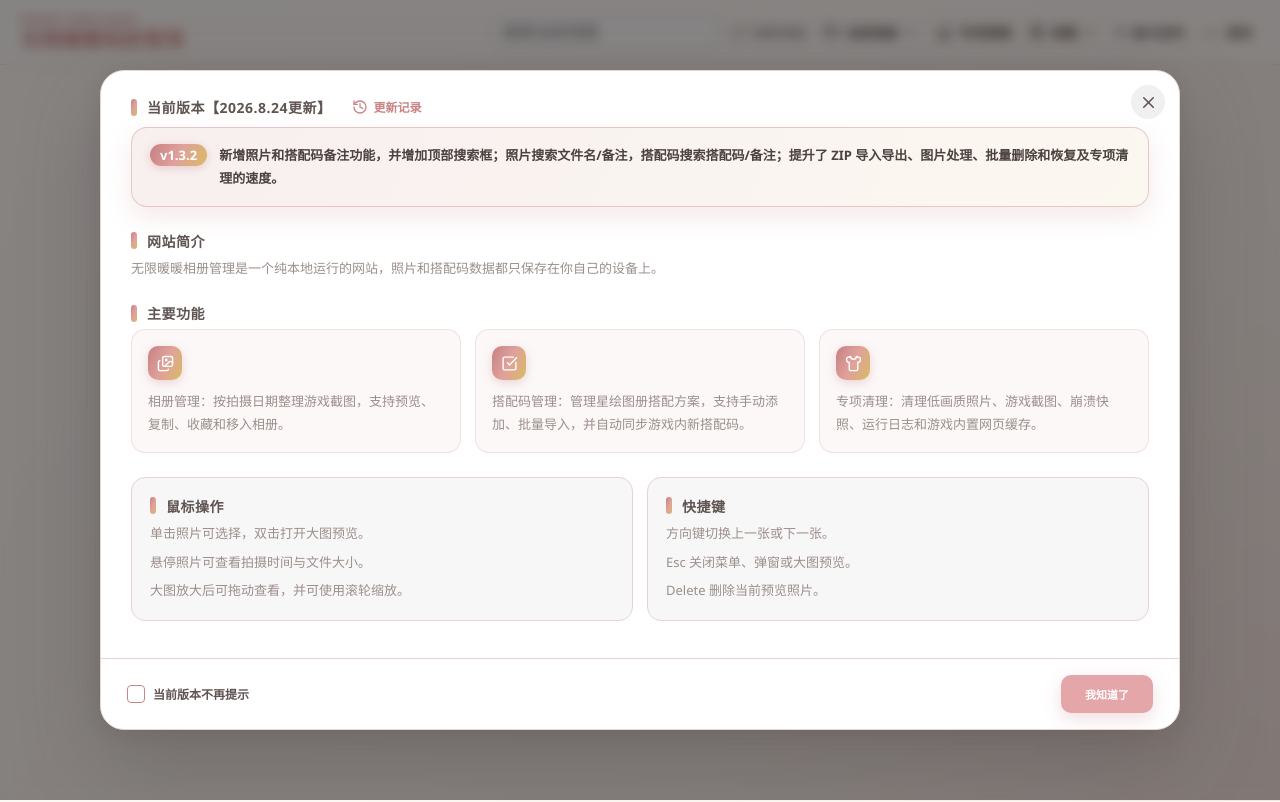
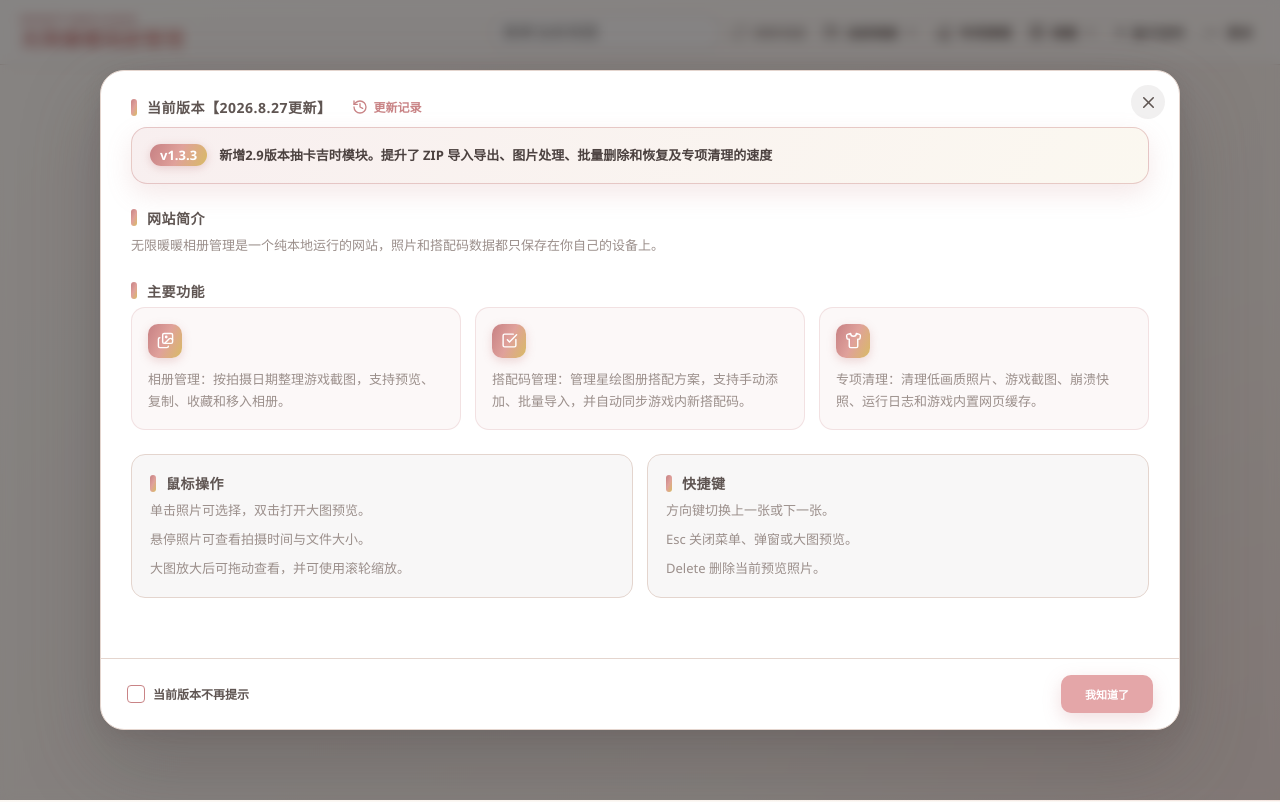
Before and after one commit to sumopenny/Infinity-Nikki-Album-Manager, a Vue app: page / in a window 1280 px wide. Built offline with nearby package versions, Linux system fonts and the light colour scheme.

Commit message:
feat: 更新版本号为1.3.3

```diff
--- a/src/i18n.ts
+++ b/src/i18n.ts
@@ -269,7 +269,7 @@ export interface LocaleMessages {
 export const DEFAULT_LANGUAGE: Language = 'zh'
 
 // 当前网站版本号；更新日志新增版本时同步修改，用于检测是否需要在打开网站时重新弹出“关于网站”窗口
-export const ABOUT_VERSION = '1.3.2'
+export const ABOUT_VERSION = '1.3.3'
 
 const thumbnailModeValues: ThumbnailMode[] = ['default', 'half', 'wide', 'standard', 'portrait-wide', 'portrait-standard']
 
@@ -488,10 +488,10 @@ export const messages: Record<Language, LocaleMessages> = {
         '搭配码管理：管理星绘图册搭配方案，支持手动添加、批量导入，并自动同步游戏内新搭配码。',
         '专项清理：清理低画质照片、游戏截图、崩溃快照、运行日志和游戏内置网页缓存。'
       ],
-      changelogTitle: '当前版本【2026.8.24更新】',
+      changelogTitle: '当前版本【2026.8.27更新】',
       // 更新日志只保留当前版本，发布新版本时替换该条内容，当前版本会自动带上“当前版本”标识
       changelog: [
-        { version: 'v1.3.2', text: '新增照片和搭配码备注功能，并增加顶部搜索框；照片搜索文件名/备注，搭配码搜索搭配码/备注；提升了 ZIP 导入导出、图片处理、批量删除和恢复及专项清理的速度。' }
+        { version: 'v1.3.3', text: '新增2.9版本抽卡吉时模块。提升了 ZIP 导入导出、图片处理、批量删除和恢复及专项清理的速度' }
       ],
       historyLink: '更新记录',
       historyTitle: '历史版本记录',
@@ -499,6 +499,7 @@ export const messages: Record<Language, LocaleMessages> = {
       historyBackAria: '返回关于网站',
       // 历史记录页从上一正式版本开始展示，当前版本只保留在关于页顶部。
       history: [
+        { version: 'v1.3.2', text: '新增照片和搭配码备注功能，并增加顶部搜索框；照片搜索文件名/备注，搭配码搜索搭配码/备注；提升了 ZIP 导入导出、图片处理、批量删除和恢复及专项清理的速度。' },
         { version: 'v1.3.1', text: '优化相册照片时间读取：文件名不是类似2026_05_30_15_25_08_3094229的图片，现在会按图片最后修改时间显示；新增“更新记录”入口，可查看历史版本记录。' },
         { version: 'v1.3.0补充版', text: '新增专项清理窗口：支持清理低画质图片与截图、崩溃快照、运行日志和网页缓存，仅需授权 X6Game 文件夹即可使用。补充新增“问题反馈”入口：位于“更多”菜单，可在弹窗内直接填写反馈问卷。' },
         { version: 'v1.3.0', text: '新增专项清理窗口：支持清理低画质图片与截图、崩溃快照、运行日志和网页缓存，仅需授权 X6Game 文件夹即可使用。' },
@@ -827,9 +828,9 @@ export const messages: Record<Language, LocaleMessages> = {
         'Outfit codes: manage Starry Gallery outfit plans with manual add, batch import, and auto sync of new in-game outfit codes.',
         'Targeted cleanup: clean low-quality photos, screenshots, crash snapshots, runtime logs, and web cache to free up disk space.'
       ],
-      changelogTitle: 'Current version【2026.8.24 update】',
+      changelogTitle: 'Current version【2026.8.27 update】',
       changelog: [
-        { version: 'v1.3.2', text: "Added remark functionality for photos and outfit codes, and added a top search bar; photos are searched by filename/remark, and outfit codes are searched by outfit code/remark. Improved the speed of ZIP import/export, image processing, batch deletion and recovery, and targeted cleanup." }
+        { version: 'v1.3.3', text: "Added the 2.9 version lucky times module. Improved the speed of ZIP import/export, image processing, batch deletion and recovery, and targeted cleanup." }
       ],
       historyLink: 'Release history',
       historyTitle: 'Release history',
@@ -837,6 +838,7 @@ export const messages: Record<Language, LocaleMessages> = {
       historyBackAria: 'Back to About',
       // The history page starts from the previous formal release; the current release stays on the About page.
       history: [
+        { version: 'v1.3.2', text: "Added remark functionality for photos and outfit codes, and added a top search bar; photos are searched by filename/remark, and outfit codes are searched by outfit code/remark. Improved the speed of ZIP import/export, image processing, batch deletion and recovery, and targeted cleanup." },
         { version: 'v1.3.1', text: "Optimized album photo time reading: images whose filenames do not match the required date format now display using the image's last modified time; added a Release history entry for viewing past version notes." },
         { version: 'v1.3.0 Supplement', text: 'Added a targeted cleanup window: clean low-quality photos and screenshots, crash snapshots, runtime logs, and web cache with only X6Game folder authorization. Also added a Feedback entry in the More menu to fill out the survey in a dialog.' },
         { version: 'v1.3.0', text: 'Added a targeted cleanup window: clean low-quality photos and screenshots, crash snapshots, runtime logs, and web cache with only X6Game folder authorization.' },
```
